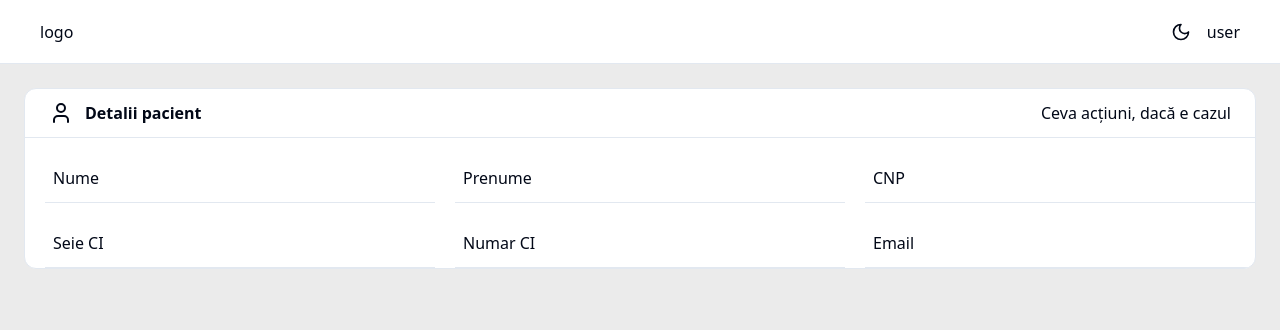
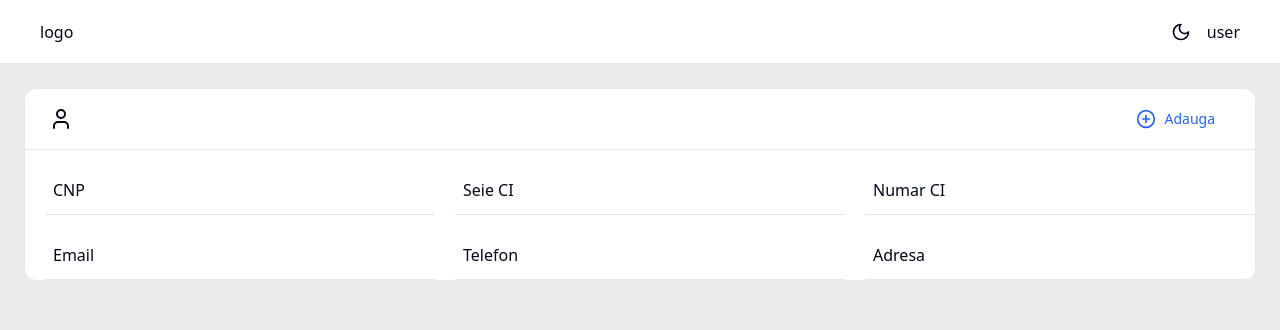
Before and after one commit to LucianaVoica/disertatie-fe, a React (Vite) app: page /pacienti in a window 1280 px wide. Shown: the top 330 px of the page. Built offline with nearby package versions, Linux system fonts and the light colour scheme; no server answers.

Commit message:
modifica

```diff
--- a/src/pages/pacienti/Lista.tsx
+++ b/src/pages/pacienti/Lista.tsx
@@ -1,7 +1,7 @@
 import { ColumnDef } from '@tanstack/react-table';
 import { DataTable } from '@/pages/pacienti/components/DataTable.tsx';
 import { Header } from '@/components/ui/header.tsx';
-import { Adauga } from '@/pages/pacienti/components/actiuni/components/Adauga.tsx';
+import { AdaugaModifica } from '@/pages/pacienti/components/actiuni/components/AdaugaModifica.tsx';
 import { useQuery } from '@tanstack/react-query';
 import { Actiuni } from '@/pages/pacienti/components/actiuni/Actiuni.tsx';
 import axios from 'axios';
@@ -15,6 +15,7 @@ export type Pacient = {
   cnp: string;
   serieCI: string;
   numarCI: string;
+  adresa: string;
 };
 
 export default function Lista() {
@@ -50,7 +51,7 @@ export default function Lista() {
     {
       accessorKey: 'id',
       header: 'Acțiuni',
-      cell: ({ row }) => <Actiuni id={row.original.id} />,
+      cell: ({ row }) => <Actiuni pacient={row.original} />,
     },
   ];
 
@@ -67,7 +68,7 @@ export default function Lista() {
   return (
     <div className={'card'}>
       <Header title={'Pacienti'}>
-        <Adauga />
+        <AdaugaModifica isDetail={true} />
       </Header>
       {data && (
         <DataTable
--- a/src/pages/pacienti/components/actiuni/Actiuni.tsx
+++ b/src/pages/pacienti/components/actiuni/Actiuni.tsx
@@ -2,26 +2,28 @@ import Sterge from '@/pages/pacienti/components/actiuni/components/Sterge.tsx';
 import { Button } from '@/components/ui/button.tsx';
 import { NavLink } from 'react-router-dom';
 import { LuFile } from 'react-icons/lu';
+import { AdaugaModifica } from '@/pages/pacienti/components/actiuni/components/AdaugaModifica.tsx';
+import { Pacient } from '@/pages/pacienti/Lista.tsx';
 
 type Props = {
-  id: string;
+  pacient: Pacient;
 };
 
 export function Actiuni(props: Props) {
-  const { id } = props;
+  const { pacient } = props;
 
   return (
     <div className={'flex flex-row gap-1'}>
-      {/*Navigare la detalii*/}
       <Button
         variant={'ghost'}
         size={'icon'}
         asChild>
-        <NavLink to={`/${id}`}>
+        <NavLink to={`/${pacient.id}`}>
           <LuFile className={'w-5 h-5'} />
         </NavLink>
       </Button>
-      <Sterge id={id} />
+      <AdaugaModifica pacient={pacient} />
+      <Sterge id={pacient.id} />
     </div>
   );
 }
--- a/src/pages/pacienti/components/actiuni/components/Adauga.tsx
+++ b/src/pages/pacienti/components/actiuni/components/AdaugaModifica.tsx
@@ -9,7 +9,7 @@ import {
 } from '@/components/ui/dialog.tsx';
 import { Button } from '@/components/ui/button.tsx';
 import { Input } from '@/components/ui/input.tsx';
-import { LuPenSquare, LuPlusCircle } from 'react-icons/lu';
+import { LuFolderEdit, LuPenSquare, LuPlusCircle } from 'react-icons/lu';
 import { z } from 'zod';
 import { zodResolver } from '@hookform/resolvers/zod';
 import { useForm } from 'react-hook-form';
@@ -20,6 +20,7 @@ import { Textarea } from '@/components/ui/textarea.tsx';
 import axios from 'axios';
 
 export type Pacient = {
+  id?: string;
   nume: string;
   prenume: string;
   email: string;
@@ -29,7 +30,7 @@ export type Pacient = {
   numarCI: string;
 };
 
-function Adauga() {
+function AdaugaModifica({ pacient, isDetail }: { pacient?: Pacient; isDetail?: boolean }) {
   const queryClient = useQueryClient();
 
   const formSchema = z.object({
@@ -45,7 +46,7 @@ function Adauga() {
 
   const form = useForm<z.infer<typeof formSchema>>({
     resolver: zodResolver(formSchema),
-    defaultValues: {},
+    defaultValues: { ...pacient },
   });
 
   async function adauga(data: Pacient) {
@@ -53,7 +54,12 @@ function Adauga() {
     return response.data;
   }
 
-  const { mutate } = useMutation({
+  async function modifica(data: Pacient) {
+    const response = await axios.post(`http://localhost:8080/pacienti/${pacient?.id}/modifica`, data);
+    return response.data;
+  }
+
+  const { mutate: adaugaPacient } = useMutation({
     mutationFn: (data: Pacient) => adauga(data),
     onSuccess: () => {
       queryClient.invalidateQueries({ queryKey: ['lista'] });
@@ -71,23 +77,49 @@ function Adauga() {
     },
   });
 
+  const { mutate: modificaPacient } = useMutation({
+    mutationFn: (data: Pacient) => modifica(data),
+    onSuccess: () => {
+      queryClient.invalidateQueries({ queryKey: ['lista'] });
+      queryClient.invalidateQueries({ queryKey: ['detalii-pacient', pacient?.id] });
+      toast({
+        title: 'Success',
+        description: 'Operatie efectuata cu succes!',
+      });
+    },
+    onError: () => {
+      toast({
+        title: 'Error',
+        description: 'Eroare',
+        variant: 'destructive',
+      });
+    },
+  });
+
   function onSubmit(values: z.infer<typeof formSchema>) {
-    mutate(values);
+    if (!pacient?.id) {
+      adaugaPacient(values);
+    } else {
+      modificaPacient(values);
+    }
   }
 
   return (
     <Dialog>
       <DialogTrigger asChild>
-        <Button variant={'accent'}>
-          <LuPlusCircle className={'h-5 w-5 mr-2'} />
-          Adaugă
+        <Button
+          className={'text-blue-600'}
+          variant={'ghost'}
+          size={isDetail ? 'default' : 'icon'}>
+          {!pacient?.id ? <LuPlusCircle className={'h-5 w-5 mr-2'} /> : <LuFolderEdit className={'h-5 w-5 mr-2'} />}
+          {isDetail && (!pacient?.id ? 'Adauga' : 'Modifica')}
         </Button>
       </DialogTrigger>
       <DialogContent className="sm:max-w-[475px]">
         <DialogHeader>
           <DialogTitle className={'flex flex-row gap-2 items-center'}>
             <LuPenSquare className={'h-5 w-5'} />
-            Adauga
+            {!pacient?.id ? 'Adauga' : 'Modifica'}
           </DialogTitle>
         </DialogHeader>
         <Form {...form}>
@@ -226,4 +258,4 @@ function Adauga() {
   );
 }
 
-export { Adauga };
+export { AdaugaModifica };
--- a/src/pages/pacienti/components/detalii/components/InformatiiPacient.tsx
+++ b/src/pages/pacienti/components/detalii/components/InformatiiPacient.tsx
@@ -2,9 +2,10 @@ import React from 'react';
 import { Pacient } from '@/pages/pacienti/Lista.tsx';
 import { LuUser } from 'react-icons/lu';
 import { twMerge } from 'tailwind-merge';
+import { AdaugaModifica } from '@/pages/pacienti/components/actiuni/components/AdaugaModifica.tsx';
 
 type Props = {
-  data?: Pacient;
+  data?: Pacient | undefined;
 };
 export const InformatiiPacient: React.FC<Props> = ({ data }) => {
   return (
@@ -13,35 +14,25 @@ export const InformatiiPacient: React.FC<Props> = ({ data }) => {
         <div className="flex flex-wrap justify-between items-center gap-2">
           <div className="flex flex-row items-center gap-3">
             <LuUser style={{ fontSize: '24px' }} />
-            <div className="font-semibold leading-6 text-base">Detalii pacient</div>
+            <div className="text-2xs">
+              {data?.nume} {data?.prenume}
+            </div>
+            <div className="font-semibold leading-6 text-base"></div>
           </div>
-          <div className="flex md:flex-row flex-col gap-1 justify-end ml-auto">Ceva acțiuni, dacă e cazul</div>
+          <AdaugaModifica
+            pacient={data}
+            isDetail={true}
+          />
         </div>
       </div>
 
       <div className="flex flex-row gap-5 pl-5 pt-5">
         <div className="flex-1">
           <div className={twMerge('p-2 border-b flex flex-col justify-between')}>
-            <dt className="text-2xs">Nume</dt>
-            <dd className={twMerge('mt-1 text-sm text-default')}>{data?.nume}</dd>
-          </div>
-        </div>
-
-        <div className="flex-1">
-          <div className={twMerge('p-2 border-b flex flex-col justify-between')}>
-            <dt className="text-2xs">Prenume</dt>
-            <dd className={twMerge('mt-1 text-sm text-default')}>{data?.prenume}</dd>
-          </div>
-        </div>
-
-        <div className="flex-1">
-          <div className={twMerge('p-2 border-b flex flex-col justify-between')}>
             <dt className="text-2xs">CNP</dt>
             <dd className={twMerge('mt-1 text-sm text-default')}>{data?.cnp}</dd>
           </div>
         </div>
-      </div>
-      <div className="flex flex-row gap-5 pl-5 pt-5">
         <div className="flex-1">
           <div className={twMerge('p-2 border-b flex flex-col justify-between')}>
             <dt className="text-2xs">Seie CI</dt>
@@ -55,13 +46,26 @@ export const InformatiiPacient: React.FC<Props> = ({ data }) => {
             <dd className={twMerge('mt-1 text-sm text-default')}>{data?.numarCI}</dd>
           </div>
         </div>
-
+      </div>
+      <div className="flex flex-row gap-5 pl-5 pt-5">
         <div className="flex-1">
           <div className={twMerge('p-2 border-b flex flex-col justify-between')}>
             <dt className="text-2xs">Email</dt>
             <dd className={twMerge('mt-1 text-sm text-default')}>{data?.email}</dd>
           </div>
         </div>
+        <div className="flex-1">
+          <div className={twMerge('p-2 border-b flex flex-col justify-between')}>
+            <dt className="text-2xs">Telefon</dt>
+            <dd className={twMerge('mt-1 text-sm text-default')}>{data?.telefon}</dd>
+          </div>
+        </div>
+        <div className="flex-1">
+          <div className={twMerge('p-2 border-b flex flex-col justify-between')}>
+            <dt className="text-2xs">Adresa</dt>
+            <dd className={twMerge('mt-1 text-sm text-default')}>{data?.adresa}</dd>
+          </div>
+        </div>
       </div>
     </div>
   );
```
